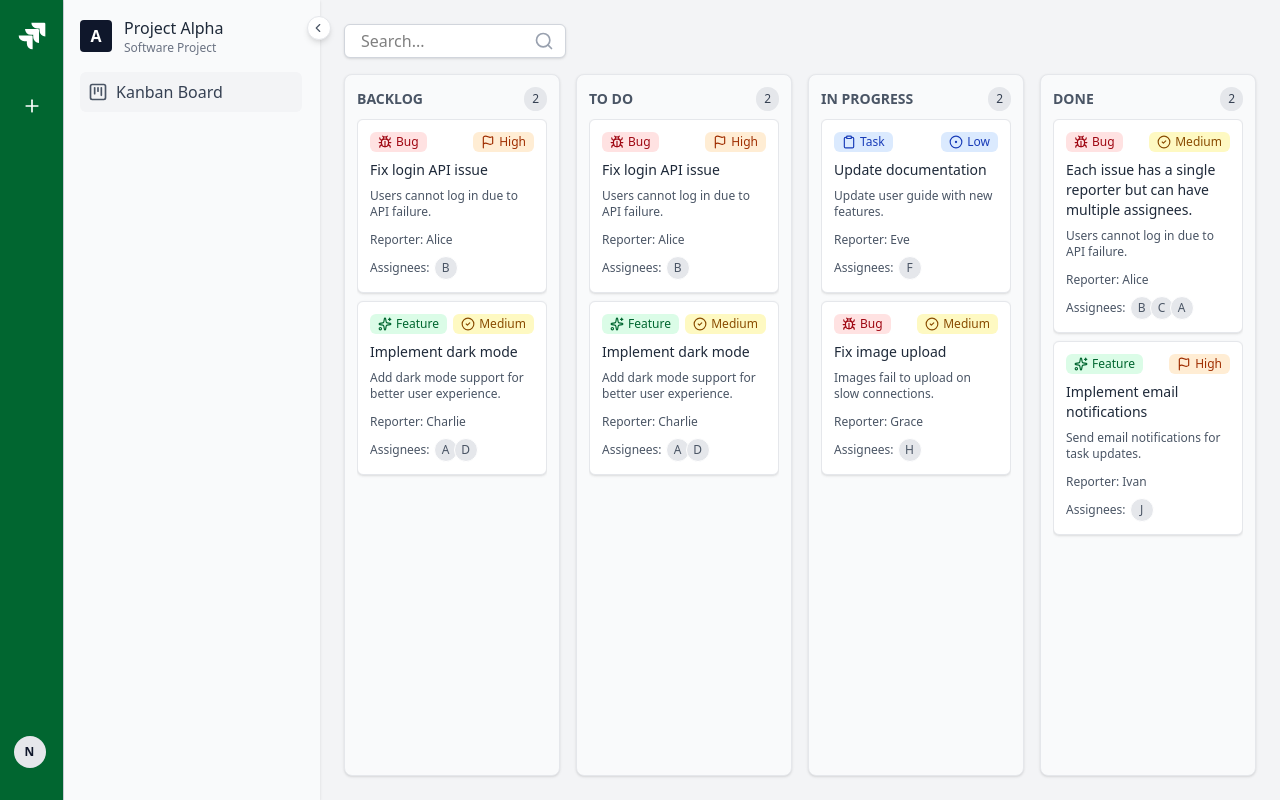
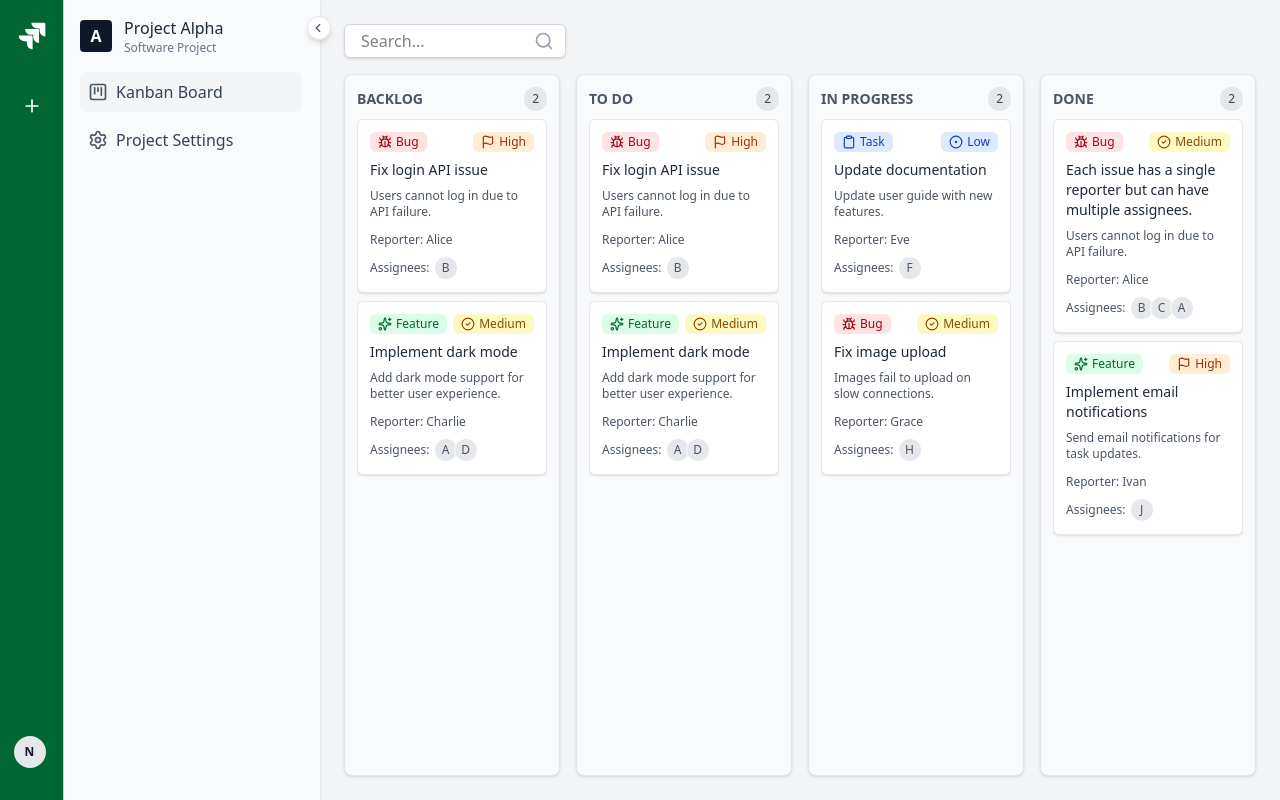
Before and after one commit to nizar48/project-mangement, a Vue app: page / in a window 1280 px wide. Built offline with nearby package versions, Linux system fonts and the light colour scheme.

Commit message:
added project settings route and button

```diff
--- a/src/App.vue
+++ b/src/App.vue
@@ -1,6 +1,7 @@
 <template>
   <div class="flex bg-gray-100">
     <KanbanContainer />
+
   </div>
 </template>
 
--- a/src/components/KanbanContainer.vue
+++ b/src/components/KanbanContainer.vue
@@ -1,7 +1,6 @@
 <script setup lang="ts">
 import { ref } from 'vue'
-import { ChevronLeft, ChevronRight, KanbanSquare, Plus } from 'lucide-vue-next'
-import KanbanBoard from './KanbanBoard.vue'
+import { ChevronLeft, ChevronRight, KanbanSquare, Plus, Settings } from 'lucide-vue-next'
 import AddIssueModal from './AddIssueModal.vue'
 
 const isExpanded = ref(true)
@@ -79,6 +78,11 @@ const toggleModal = () => {
             <KanbanSquare class="h-5 w-5 text-gray-600" />
             <span class="text-gray-700">Kanban Board</span>
           </RouterLink>
+          <RouterLink to="/settings" class="flex w-full items-center gap-2 rounded-md p-2 hover:bg-gray-200"
+                      active-class="bg-gray-100">
+            <Settings class="h-5 w-5 text-gray-600" />
+            <span class="text-gray-700">Project Settings</span>
+          </RouterLink>
           <!--          <button class="flex w-full items-center gap-2 rounded-md p-2 hover:bg-gray-200">-->
           <!--            <Settings class="h-5 w-5 text-gray-600" />-->
           <!--            <span class="text-gray-700">Project Settings</span>-->
@@ -104,7 +108,8 @@ const toggleModal = () => {
 
     <!-- main content -->
     <div class="flex-1 overflow-hidden w-full">
-      <KanbanBoard />
+      <!--      <KanbanBoard />-->
+      <router-view />
     </div>
 
     <AddIssueModal :show="showModal" @close="showModal = false" />
```
Also changed, not shown: src/router/index.ts (+9 -3 lines), src/components/ProjectSettings.vue (renamed from src/components/Settings.vue).
